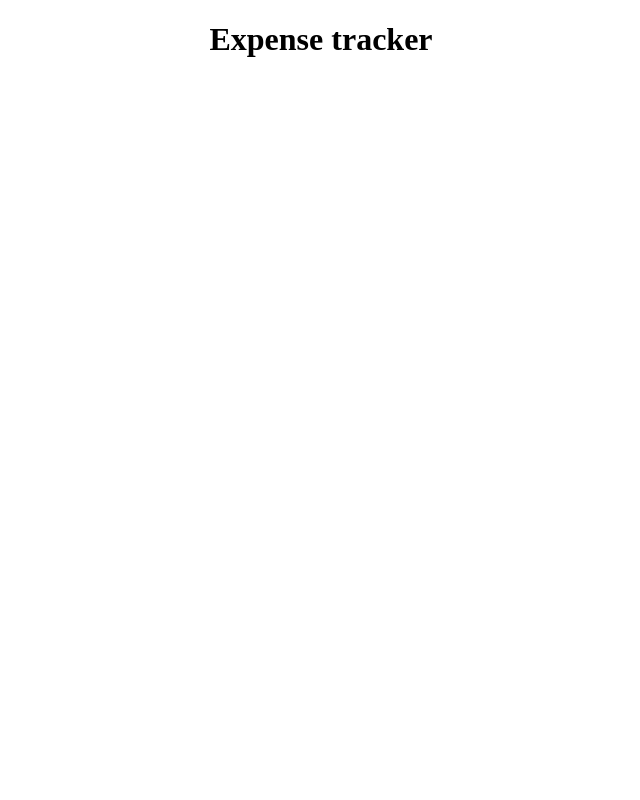
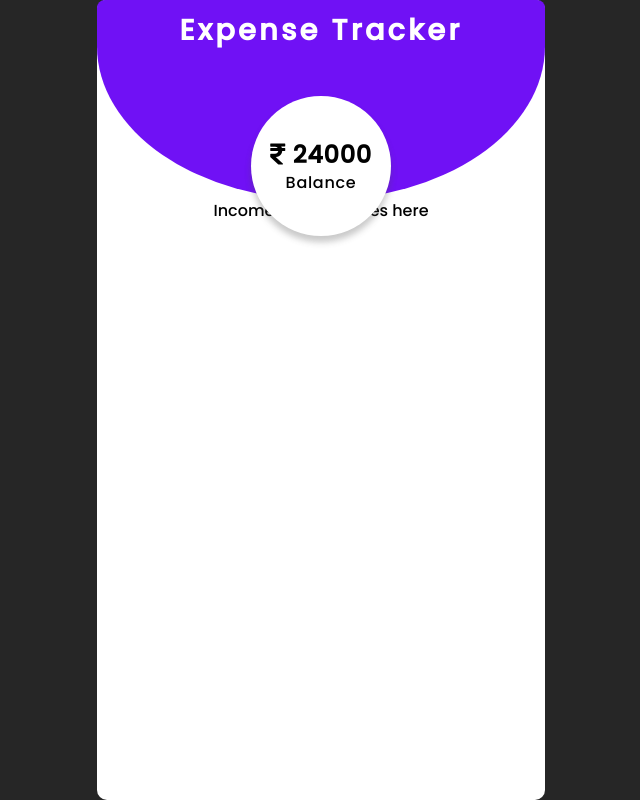
Before and after one commit to makdoom/expense-tracker, a React (Create React App) app: page / in a window 1280 px wide. Shown: the whole page, without its empty margins (319-959 px from the left). Built offline with nearby package versions, Linux system fonts and the light colour scheme.

Commit message:
working under income/expense component

```diff
--- a/public/index.html
+++ b/public/index.html
@@ -2,19 +2,22 @@
 <html lang="en">
   <head>
     <meta charset="utf-8" />
-    <link rel="icon" href="%PUBLIC_URL%/favicon.ico" />
     <meta name="viewport" content="width=device-width, initial-scale=1" />
     <meta name="theme-color" content="#000000" />
     <meta
       name="description"
       content="Web site created using create-react-app"
     />
-    <link rel="apple-touch-icon" href="%PUBLIC_URL%/logo192.png" />
+    <link
+      rel="stylesheet"
+      href="https://cdnjs.cloudflare.com/ajax/libs/font-awesome/5.14.0/css/all.min.css"
+      integrity="sha512-1PKOgIY59xJ8Co8+NE6FZ+LOAZKjy+KY8iq0G4B3CyeY6wYHN3yt9PW0XpSriVlkMXe40PTKnXrLnZ9+fkDaog=="
+      crossorigin="anonymous"
+    />
     <!--
       manifest.json provides metadata used when your web app is installed on a
       user's mobile device or desktop. See https://developers.google.com/web/fundamentals/web-app-manifest/
     -->
-    <link rel="manifest" href="%PUBLIC_URL%/manifest.json" />
     <!--
       Notice the use of %PUBLIC_URL% in the tags above.
       It will be replaced with the URL of the `public` folder during the build.
@@ -24,7 +27,7 @@
       work correctly both with client-side routing and a non-root public URL.
       Learn how to configure a non-root public URL by running `npm run build`.
     -->
-    <title>React App</title>
+    <title>Expense Tracker</title>
   </head>
   <body>
     <noscript>You need to enable JavaScript to run this app.</noscript>
--- a/src/App.css
+++ b/src/App.css
@@ -1,38 +1,19 @@
-.App {
-  text-align: center;
+@import url("https://fonts.googleapis.com/css2?family=Lato&family=Poppins:wght@500&display=swap");
+
+* {
+  margin: 0;
+  padding: 0;
+  box-sizing: border-box;
 }
 
-.App-logo {
-  height: 40vmin;
-  pointer-events: none;
+body {
+  line-height: 1.4;
+  font-family: "Poppins", sans-serif;
+  background: #262626;
 }
 
-@media (prefers-reduced-motion: no-preference) {
-  .App-logo {
-    animation: App-logo-spin infinite 20s linear;
-  }
+.app {
+  display: flex;
+  justify-content: center;
+  align-items: center;
 }
-
-.App-header {
-  background-color: #282c34;
-  min-height: 100vh;
-  display: flex;
-  flex-direction: column;
-  align-items: center;
-  justify-content: center;
-  font-size: calc(10px + 2vmin);
-  color: white;
-}
-
-.App-link {
-  color: #61dafb;
-}
-
-@keyframes App-logo-spin {
-  from {
-    transform: rotate(0deg);
-  }
-  to {
-    transform: rotate(360deg);
-  }
-}
--- a/src/App.js
+++ b/src/App.js
@@ -1,10 +1,11 @@
 import React from "react";
 import "./App.css";
+import Tracker from "./components/Tracker";
 
 function App() {
   return (
-    <div className="App">
-      <h1>Expense tracker</h1>
+    <div className="app">
+      <Tracker />
     </div>
   );
 }
--- /dev/null
+++ b/src/components/Balance.js
@@ -0,0 +1,14 @@
+import React from "react";
+
+const Balance = () => {
+  return (
+    <div className="tracker__balance">
+      <h2>
+        <i class="fas fa-rupee-sign"></i> 24000
+      </h2>
+      <span>Balance</span>
+    </div>
+  );
+};
+
+export default Balance;
--- /dev/null
+++ b/src/components/IncomeExpense.js
@@ -0,0 +1,7 @@
+import React from "react";
+
+const IncomeExpense = () => {
+  return <div className="tracker__inc__exp">Income Expense goes here</div>;
+};
+
+export default IncomeExpense;
--- /dev/null
+++ b/src/components/Tracker.js
@@ -0,0 +1,18 @@
+import React from "react";
+import "./css/Tracker.css";
+import Balance from "./Balance";
+import IncomeExpense from "./IncomeExpense";
+
+const Tracker = () => {
+  return (
+    <div className="tracker">
+      <div className="tracker__bg">
+        <h1 className="tracker__heading">Expense Tracker</h1>
+      </div>
+      <Balance />
+      <IncomeExpense />
+    </div>
+  );
+};
+
+export default Tracker;
--- /dev/null
+++ b/src/components/css/Tracker.css
@@ -0,0 +1,67 @@
+.tracker {
+  width: 35%;
+  height: 100vh;
+  text-align: center;
+  background: #fff;
+  z-index: 1;
+  border-radius: 10px;
+}
+
+.tracker__bg {
+  position: relative;
+  width: 100%;
+  height: 25vh;
+  text-align: center;
+  background: #fff;
+  z-index: 1;
+  border-radius: 10px;
+}
+.tracker__bg::before {
+  position: absolute;
+  content: "";
+  height: 100%;
+  width: 100%;
+  top: 0;
+  left: 0;
+  background: #7011f5;
+  border-radius: 0 0 65% 65% / 0 0 100% 100%;
+  z-index: -1;
+  border-top-left-radius: 10px;
+  border-top-right-radius: 10px;
+}
+
+.tracker .tracker__heading {
+  z-index: 2;
+  color: #ffffff;
+  padding-top: 10px;
+  letter-spacing: 0.2rem;
+  font-size: 1.8rem;
+}
+
+.tracker__balance {
+  /* border: 1px solid #000; */
+  z-index: 2;
+  position: absolute;
+  top: 12%;
+  display: flex;
+  justify-content: center;
+  align-items: center;
+  flex-direction: column;
+  left: 50%;
+  transform: translateX(-50%);
+  height: 140px;
+  padding: 10px;
+  width: 140px;
+  border-radius: 50%;
+  background: white;
+  letter-spacing: 0.7px;
+  box-shadow: 0 6px 6px rgba(77, 77, 77, 0.3);
+}
+
+/* ########### Media Query For Mobile ################# */
+@media only screen and (max-width: 700px) {
+  .tracker {
+    width: 100%;
+    border-radius: 0;
+  }
+}
```
